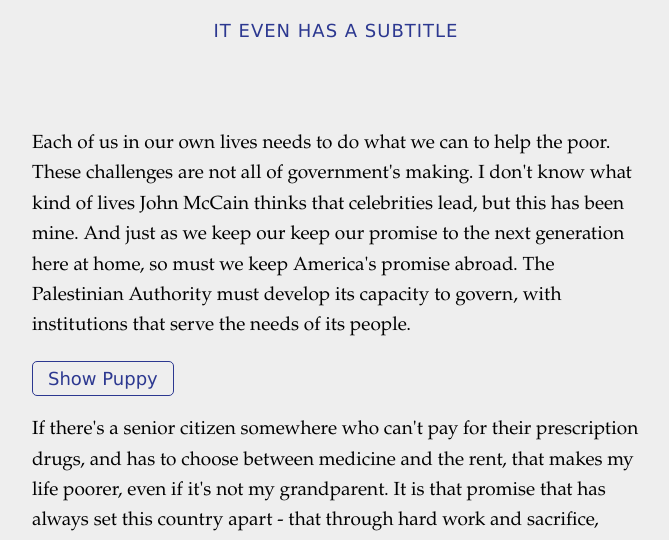
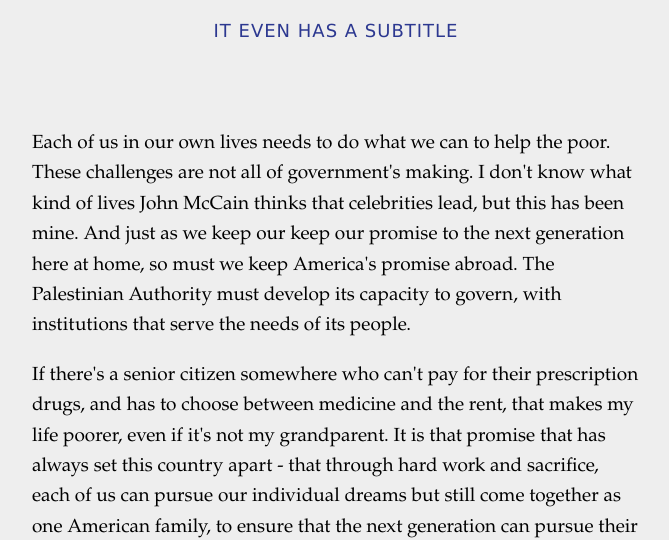
Before and after one commit to parsonscodeclub/intro-jquery--10-17-14, a plain HTML site: page index.html in a window 1280 px wide. Shown: the part 267-807 px from the top of the page, without its empty margins (304-973 px from the left). Drawn offline with nearby package versions, Linux system fonts and the light colour scheme.

Commit message:
simple version

```diff
--- a/index.html
+++ b/index.html
@@ -11,10 +11,10 @@
       <h2>it even has a subtitle</h2>
       <p>Each of us in our own lives needs to do what we can to help the poor. These challenges are not all of government's making. I don't know what kind of lives John McCain thinks that celebrities lead, but this has been mine. And just as we keep our keep our promise to the next generation here at home, so must we keep America's promise abroad. The Palestinian Authority must develop its capacity to govern, with institutions that serve the needs of its people.
       </p>
-      <a class="add-button">Show Puppy</a>
+      <!--<a class="add-button">Show Puppy</a>
       <figure>
         <img src="http://upload.wikimedia.org/wikipedia/commons/6/64/The_Puppy.jpg" alt="Pups">
-      </figure>
+      </figure>-->
       <p>If there's a senior citizen somewhere who can't pay for their prescription drugs, and has to choose between medicine and the rent, that makes my life poorer, even if it's not my grandparent. It is that promise that has always set this country apart - that through hard work and sacrifice, each of us can pursue our individual dreams but still come together as one American family, to ensure that the next generation can pursue their dreams as well. Indeed, we can recall the words of Thomas Jefferson, who said: "I hope that our wisdom will grow with our power, and teach us that the less we use our power the greater it will be." America does not presume to know what is best for everyone, just as we would not presume to pick the outcome of a peaceful election. Trade can bring new wealth and opportunities, but also huge disruptions and changing communities. All of us share this world for but a brief moment in time.</p>
       <p>I have unequivocally prohibited the use of torture by the United States, and I have ordered the prison at Guantanamo Bay closed by early next year. The issues that I have described will not be easy to address.</p>
       <p>He was a good-looking kid, six two, six three, clear eyed, with an easy smile. Clearly, the past 50 years have not weakened your resolve as faithful witnesses of the gospel. Tonight, more Americans are out of work and more are working harder for less. They claim that our insistence on something larger, something firmer and more honest in our public life is just a Trojan Horse for higher taxes and the abandonment of traditional values.</p>
```
